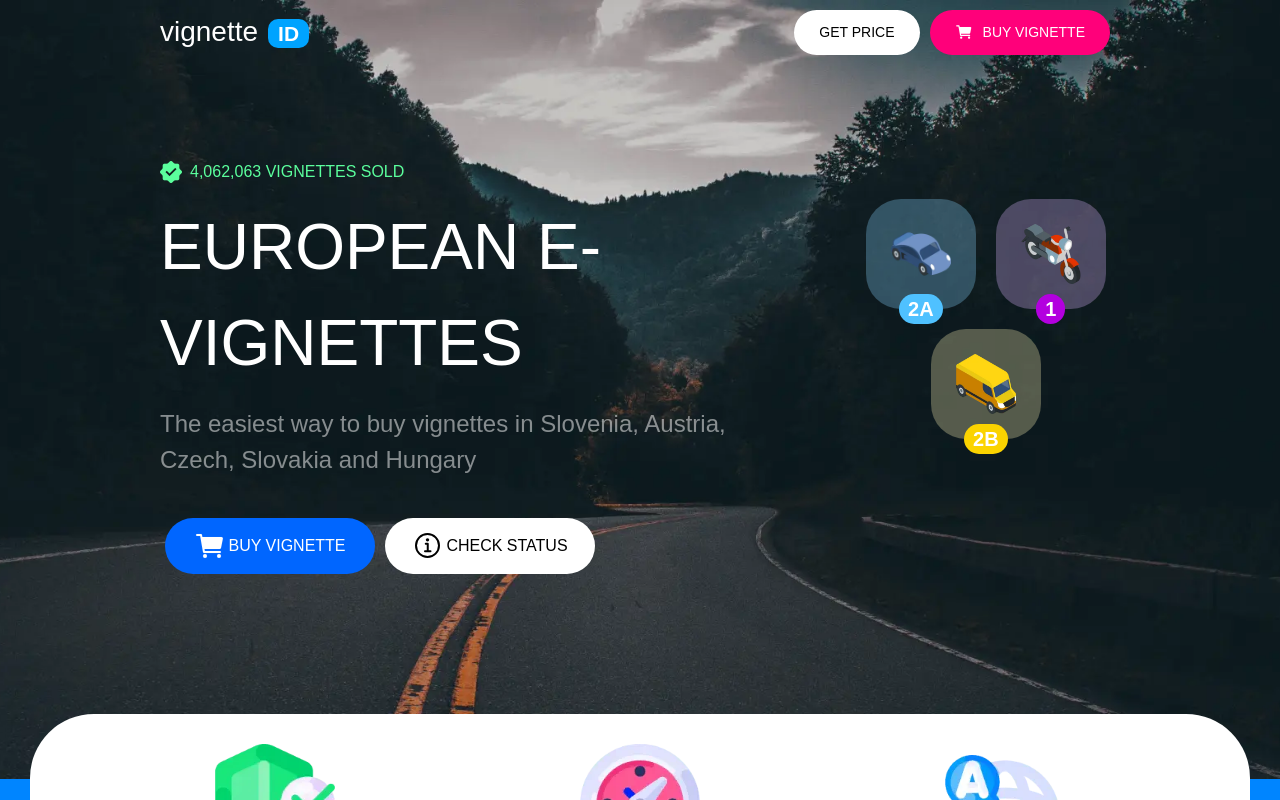
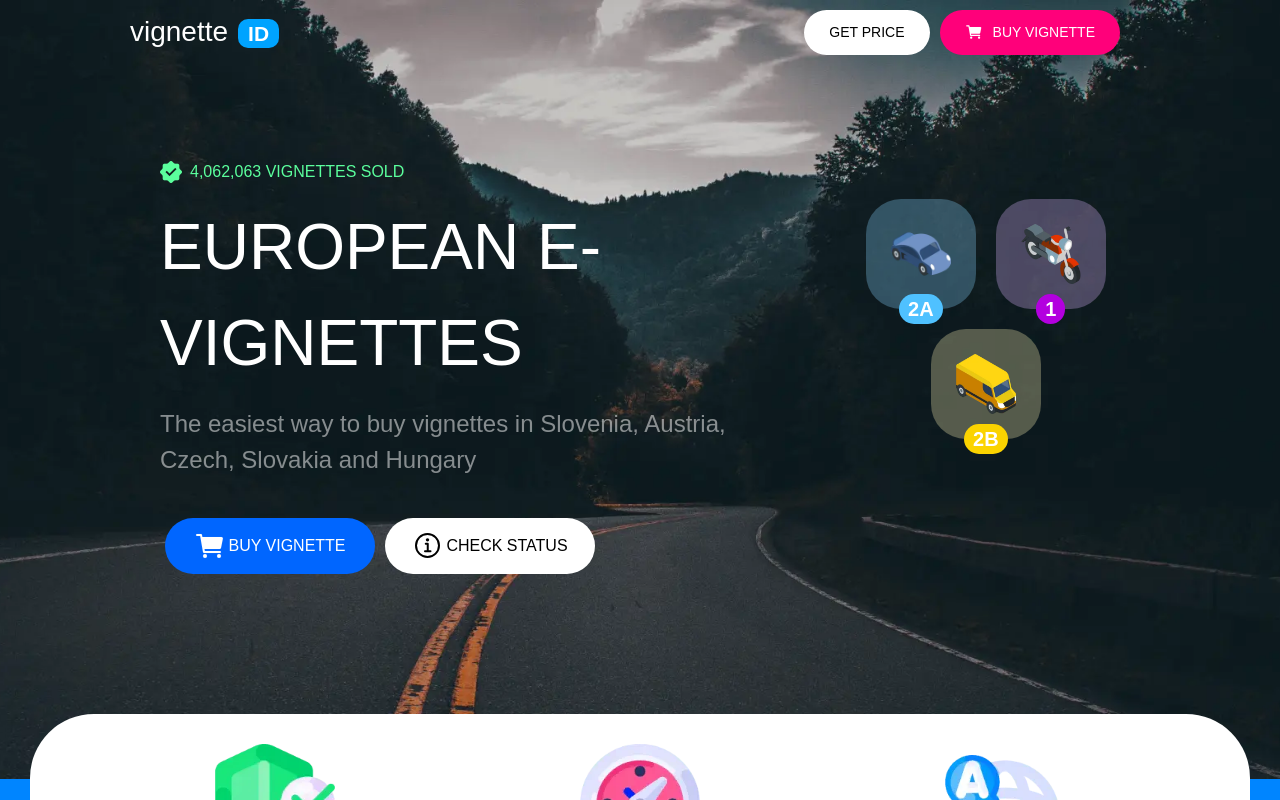
Before and after one commit to tanmayvaij/vignette_clone, a React (Create React App) app: page / in a window 1280 px wide. Shown: the top 800 px of the page. Built offline with nearby package versions, Linux system fonts and the light colour scheme.

Commit message:
assignment completed

```diff
--- a/src/index.css
+++ b/src/index.css
@@ -354,9 +354,9 @@
         margin: 0 130px;
     }
     #navbar_right_2  {
-        margin-right: 270px;
+        padding-right: 130px;
     }
     #navbar {
-        margin-left: 130px;
+        padding-left: 130px;
     }
 }
```
